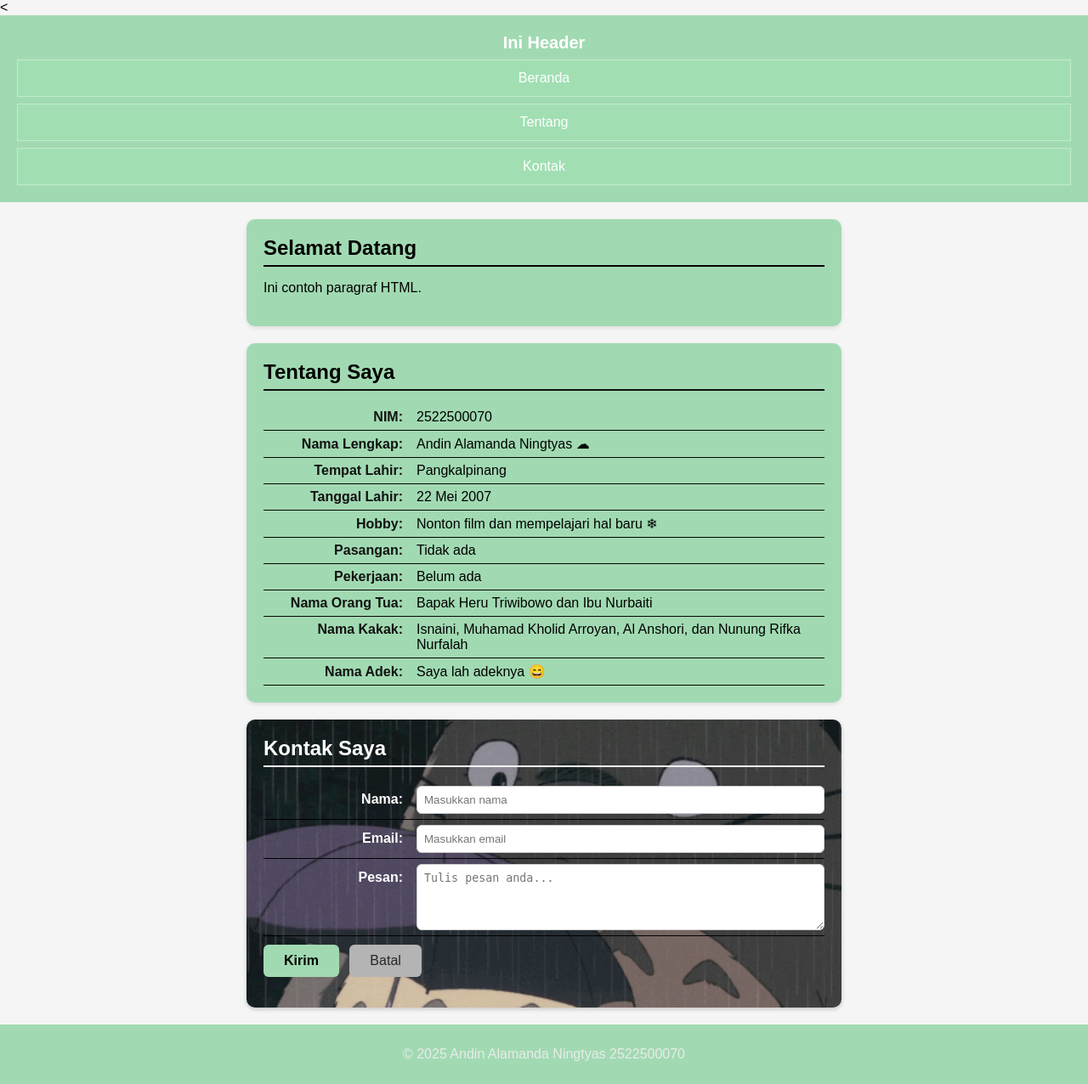
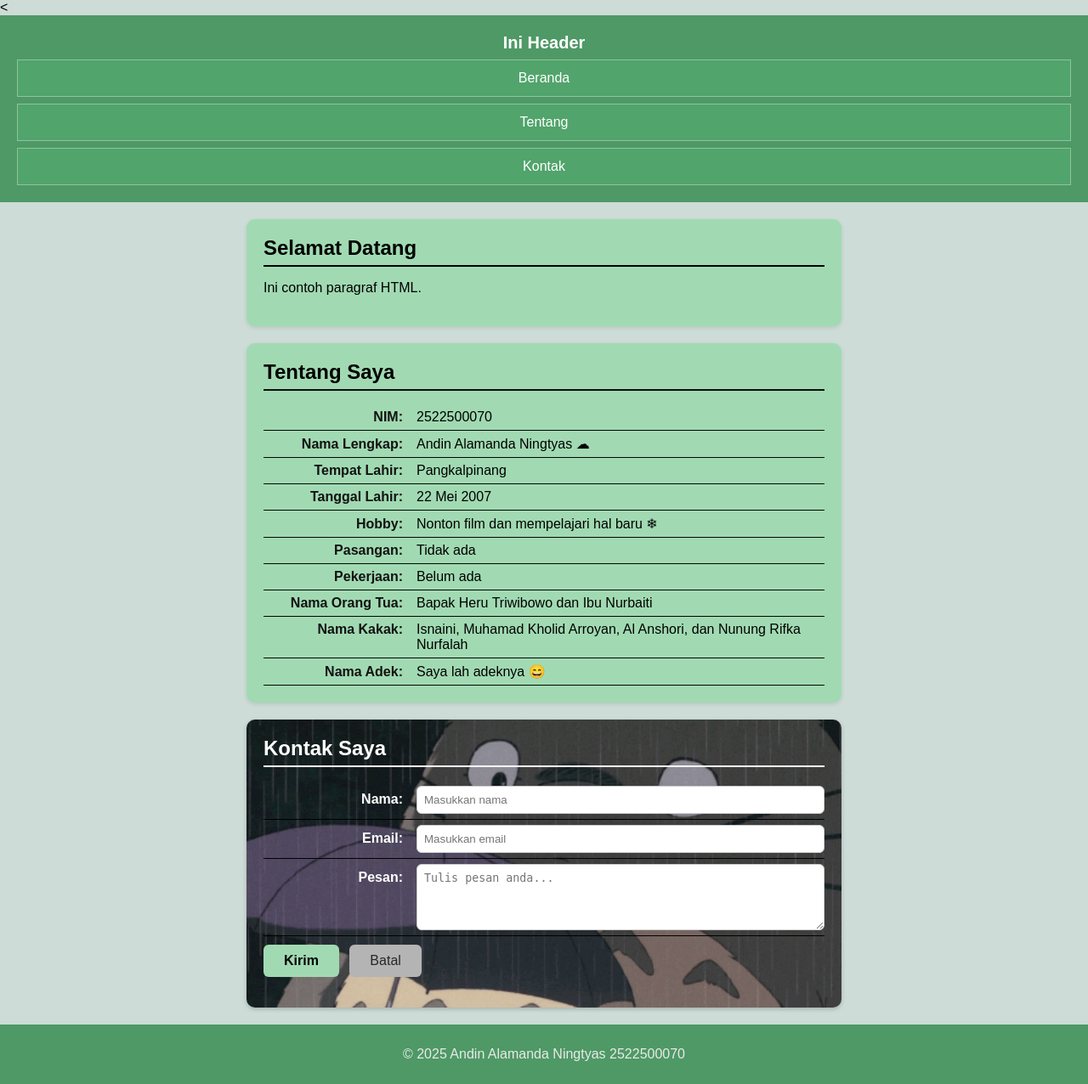
Before and after one commit to 2522500070-ops/2522500070-PWD-GB1J-2526O, a PHP site: page /pertemuan-04/index.html in a window 1280 px wide. Shown: the whole page at 85% size. Run offline with PHP 8.4, Linux system fonts and the light colour scheme.

Commit message:
edit warna

```diff
--- a/pertemuan-04/style.css
+++ b/pertemuan-04/style.css
@@ -5,13 +5,13 @@
     body {
         margin: 0;
         font-family: Arial, sans-serif;
-        background: #f5f5f5;
+        background: #cddcd7;
         color: #333
         line-height 1.5;
     }
 
         header {
-            background: #a1dab2;
+            background: #4e9965;
             color: #fff;
             padding: 20px;
             text-align: center;
@@ -57,14 +57,14 @@
         }
 
         footer {
-            background: #a1dab2;
+            background: #4e9965;
             color: #eaeaea;
             text-align: center;
             padding: 10px;
         }
 
         header li a:hover {
-            background-color: #4e9965;
+            background-color: #a1dab2;
             border-radius: 6px;
             transition: background-color 0.3s ease;
         }
@@ -77,7 +77,7 @@
         }
 
         header li a:active {
-            background-color: #4e9965;
+            background-color: #a1dab2;
             transform: translateY(1px);
         }
 
```
